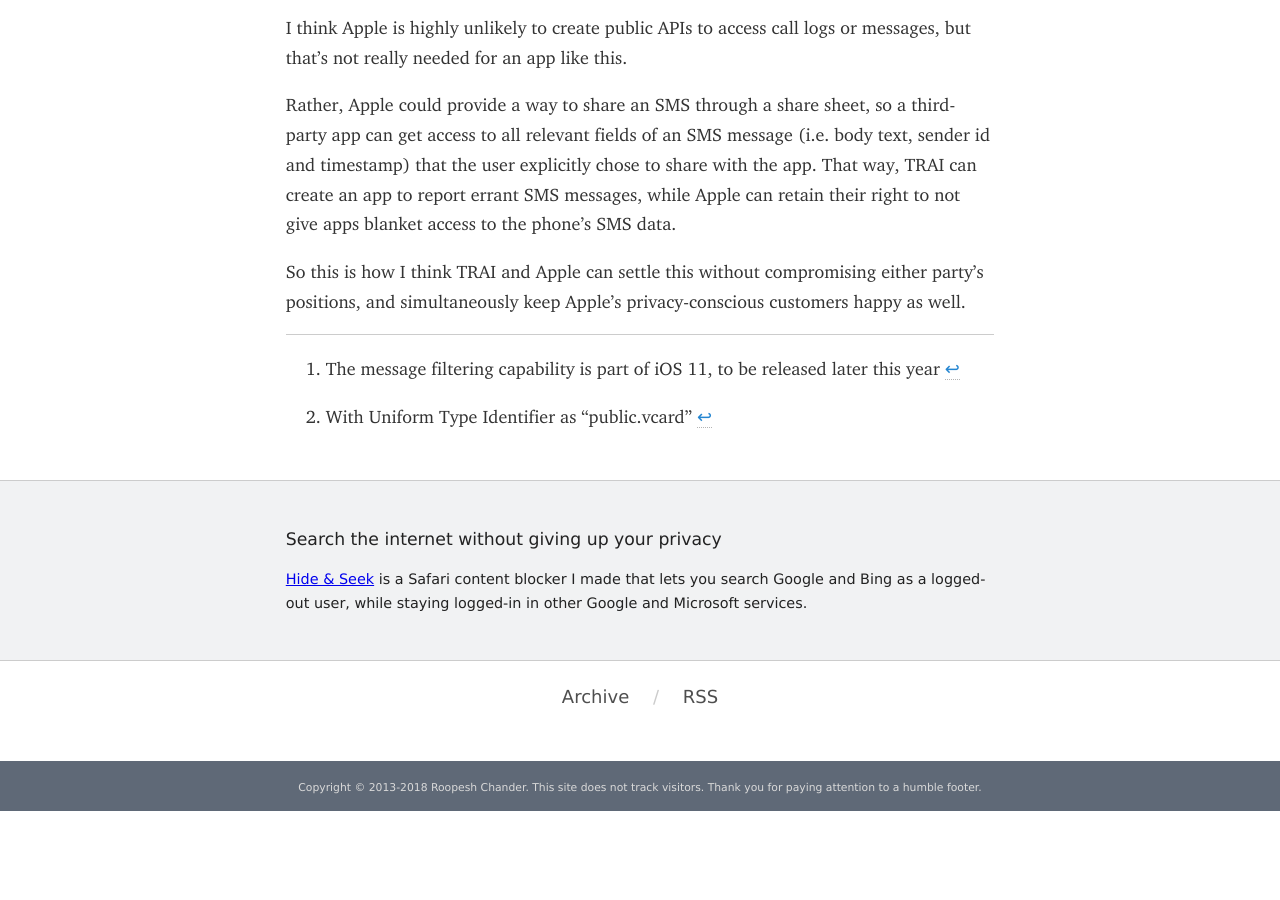
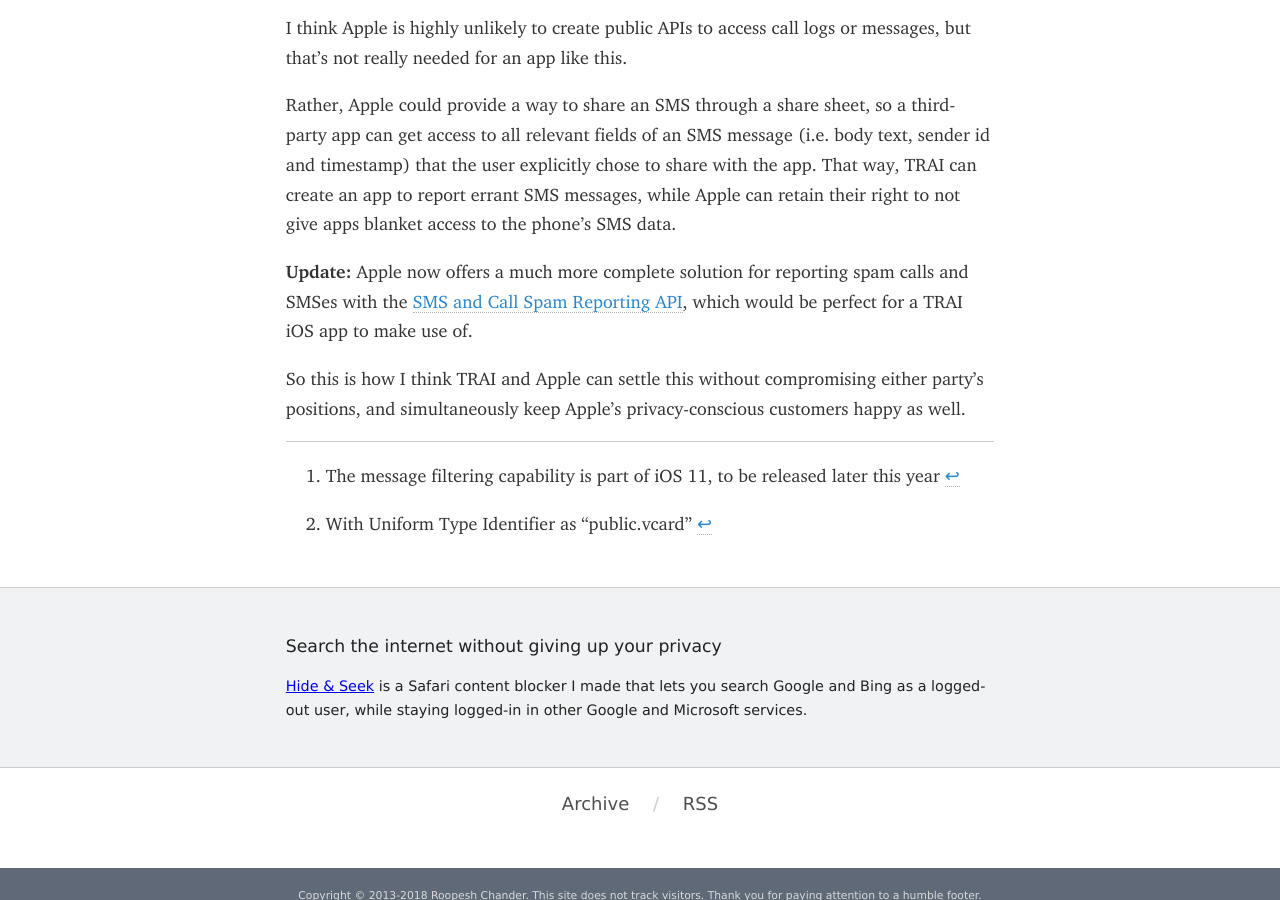
Before and after one commit to roop/roop.github.io, a Jekyll site: the page built from _posts/2017-08-22-trai-apple-spat.md, in a window 1280 px wide and 900 px high, scrolled down 1943 px. Built offline with Jekyll 4.4.1, drawn with Linux system fonts in a browser that asks for light colours; some web fonts are replaced; before the commit the page ends 2754 px from its top, so only the background shows below that.

Commit message:
Update 'TRAI’s spat with Apple' post

```diff
--- a/_posts/2017-08-22-trai-apple-spat.md
+++ b/_posts/2017-08-22-trai-apple-spat.md
@@ -97,6 +97,12 @@
 to report errant SMS messages, while Apple can retain their right to not
 give apps blanket access to the phone's SMS data.
 
+**Update:** Apple now offers a much more complete solution for reporting
+spam calls and SMSes with the [SMS and Call Spam Reporting
+API](https://developer.apple.com/documentation/sms_and_call_reporting/sms_and_call_spam_reporting),
+which would be perfect for a TRAI iOS app to make use of.
+
+
 So this is how I think TRAI and Apple can settle this without
 compromising either party's positions, and simultaneously keep Apple's
 privacy-conscious customers happy as well.
```
